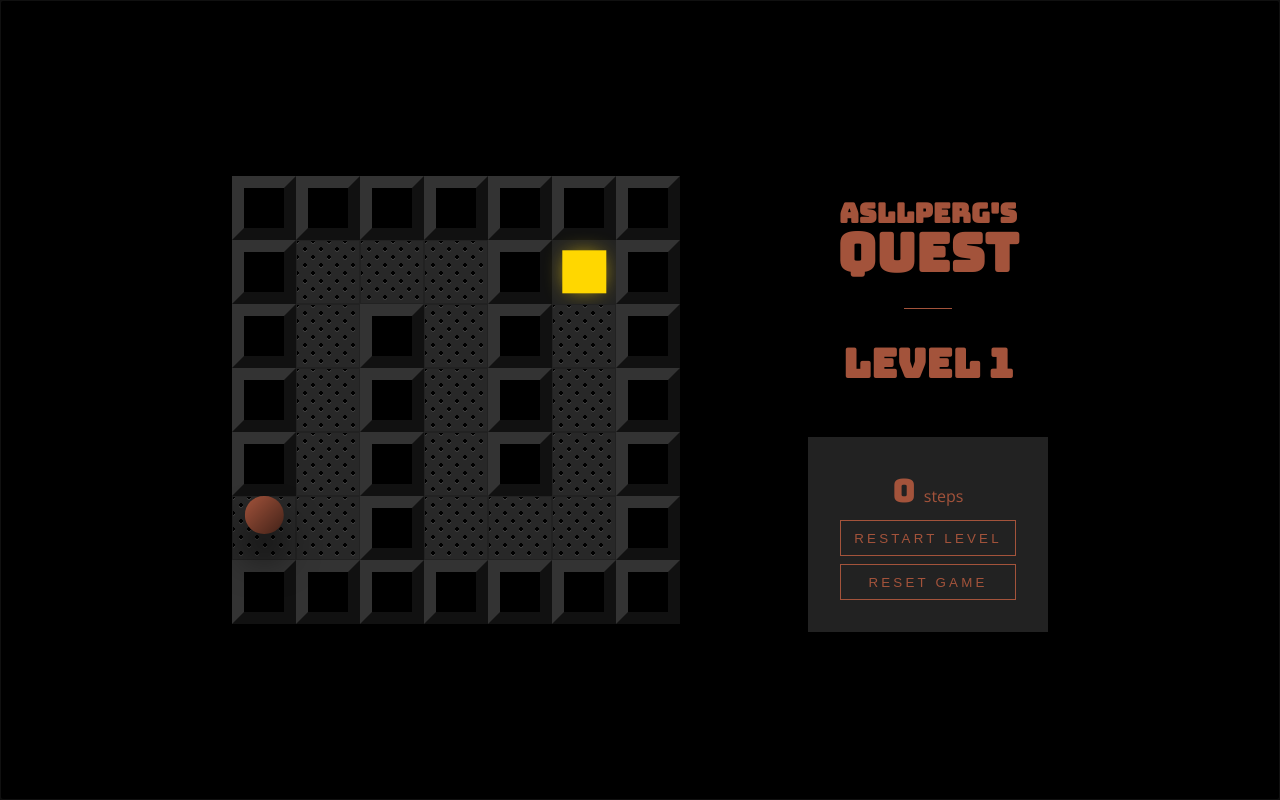
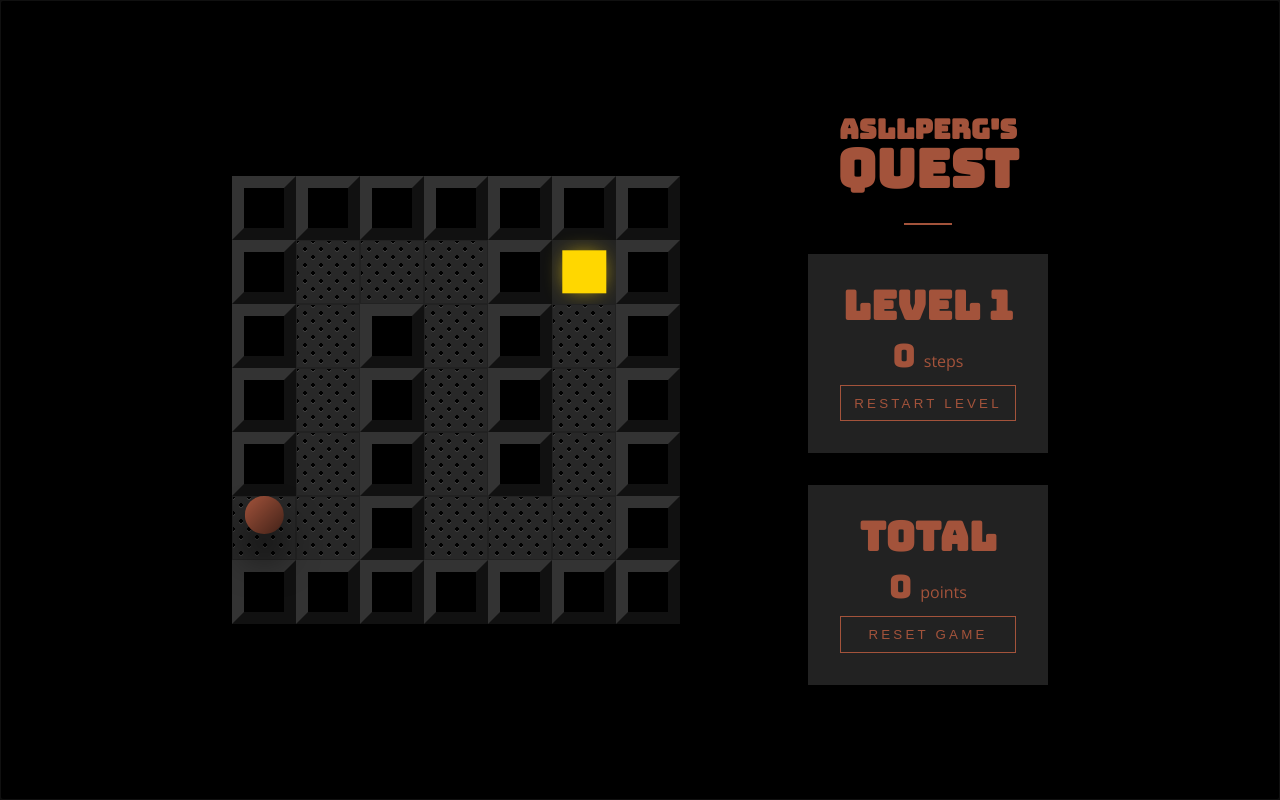
Before and after one commit to devmount/lava-ball, a Vue app: page / in a window 1280 px wide. Built offline with nearby package versions, Linux system fonts and the light colour scheme.

Commit message:
➕ show total score and reset score on level restart

```diff
--- a/src/App.vue
+++ b/src/App.vue
@@ -34,15 +34,24 @@
       <div class="title">
         <h1><span class="first">Asllperg's</span><span class="second">Quest</span></h1>
       </div>
-      <div class="subtitle">
-        <h2>Level {{ game.level }}</h2>
-      </div>
       <div class="controls text-center">
+        <div class="subtitle">
+          <h2>Level {{ game.level }}</h2>
+        </div>
         <div class="number">
           <span class="size-2x">{{ player.steps }}</span>
           <label>steps</label>
         </div>
-        <button class="btn btn-block" @click="restart">Restart Level</button>
+        <button class="btn btn-block" @click="restart(false)">Restart Level</button>
+      </div>
+      <div class="controls text-center">
+        <div class="subtitle">
+          <h2>Total</h2>
+        </div>
+        <div class="number">
+          <span class="size-2x">{{ game.score }}</span>
+          <label>points</label>
+        </div>
         <button class="btn btn-block" @click="reset">Reset Game</button>
       </div>
     </div>
@@ -54,7 +63,7 @@
           <p>Congratulations! You finished level {{ game.level }} in {{ player.steps }} steps.</p>
         </div>
         <div class="footer">
-          <button class="btn mr-1" @click="restart">Restart</button>
+          <button class="btn mr-1" @click="restart(false)">Restart</button>
           <button v-if="!isLastLevel" class="btn btn-primary" @click="next">Next Level</button>
         </div>
       </div>
@@ -173,16 +182,19 @@ export default {
       }
     },
     // restart level by setting player position to start and initialize level
-    restart () {
+    restart (keepScore=true) {
       this.player.x = this.map[this.game.level].start.x
       this.player.y = this.map[this.game.level].start.y
+      if (!keepScore) {
+        this.game.score -= this.player.steps
+      }
       this.player.steps = -1
       this.go(this.player.x, this.player.y)
       this.game.init = true
       this.game.finished = false
       this.$refs.game.focus()
     },
-    // go to next level
+    // reset game and start on level 1
     reset () {
       this.game.level = 1
       this.game.score = 0
@@ -355,6 +367,7 @@ html, body
       font-family $font-heading
       color $primary
       text-align center
+      margin-bottom 3rem
 
       h1
         position relative
@@ -382,10 +395,12 @@ html, body
 
       h2
         font-size 2.5rem
-        line-height 5rem
+        line-height 2.5rem
+        margin 0
 
     .controls
       padding 2rem
+      margin-bottom 2rem
       background $available
 
       & > *:not(:last-child)
```
